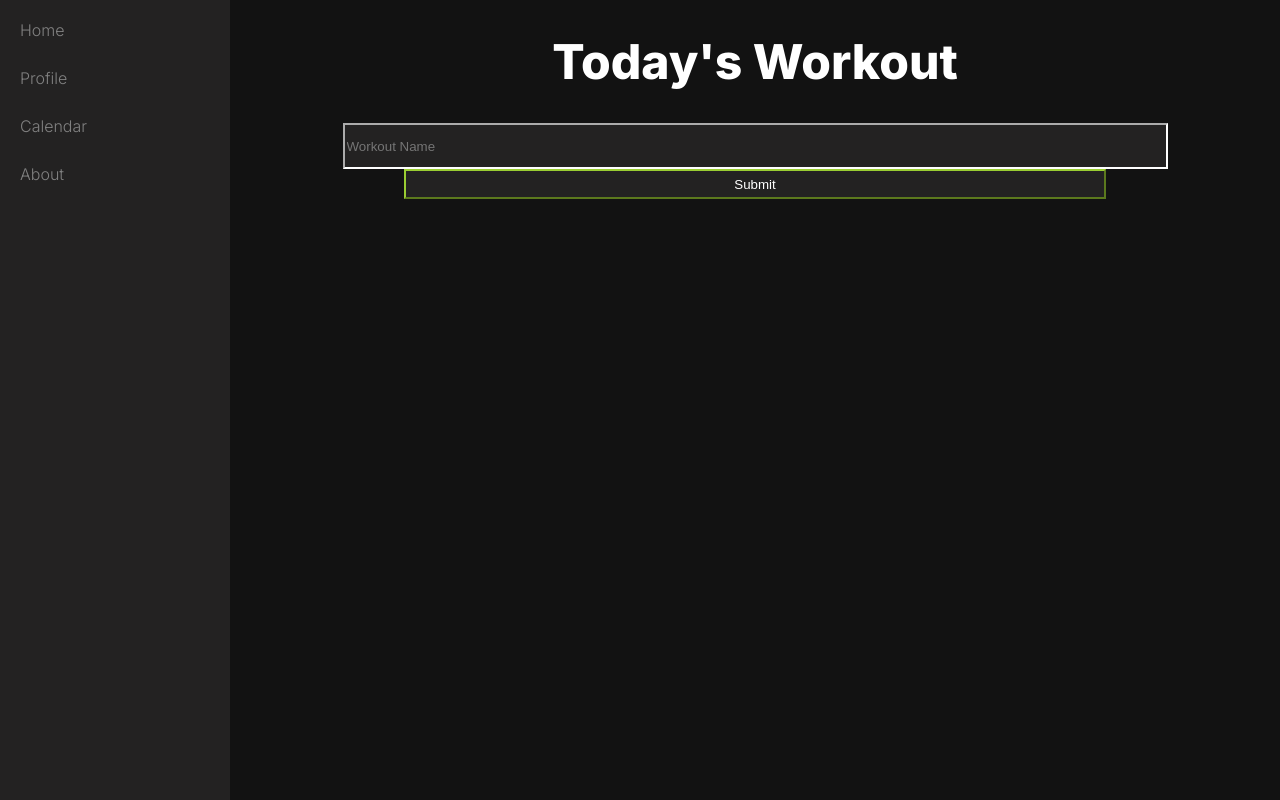
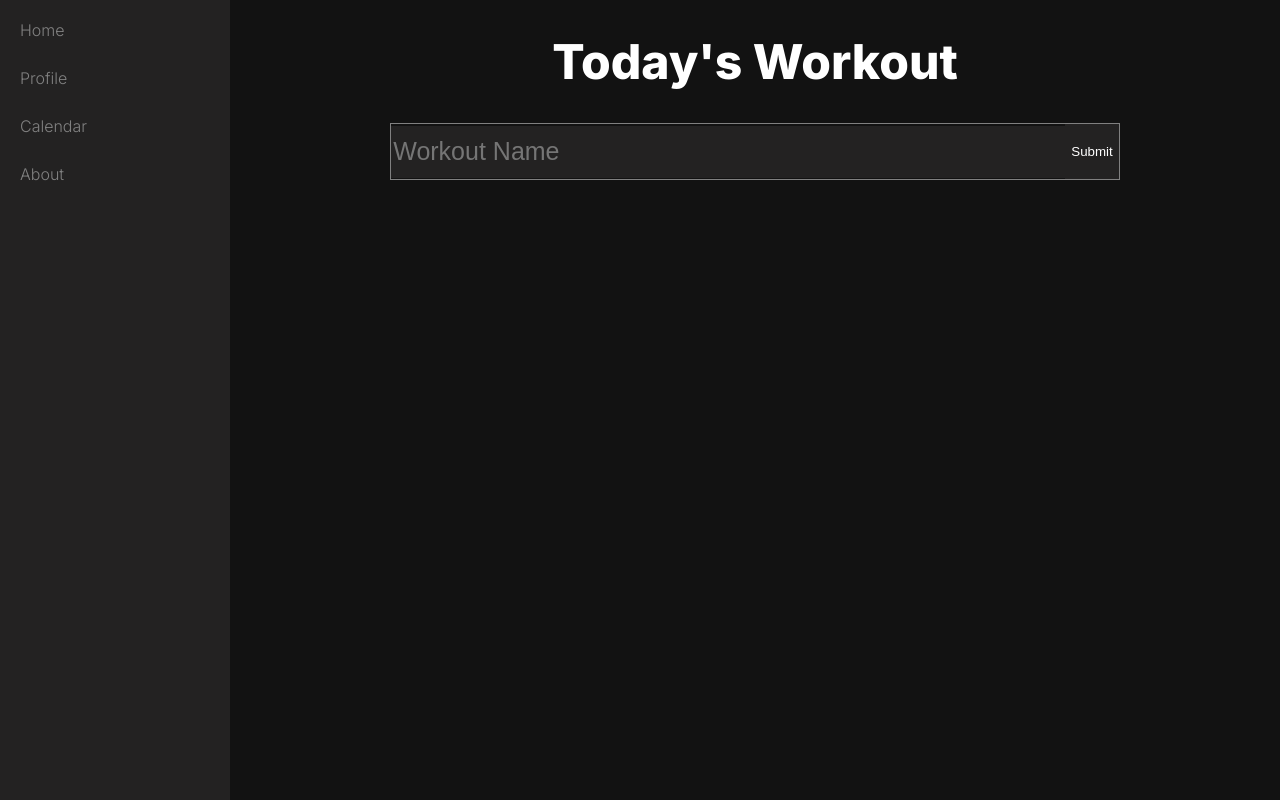
Before and after one commit to NE1NN/gym-progress-tracker, a React (Vite) app: page / in a window 1280 px wide. Built offline with nearby package versions, Linux system fonts and the light colour scheme.

Commit message:
Put submit button inside input form

```diff
--- a/src/App.css
+++ b/src/App.css
@@ -47,28 +47,46 @@ body {
   margin-top: 2rem;
 }
 
+/* Input form */
+.main-content form {
+  display: flex;
+  align-items: center;
+  border: 1px solid grey;
+}
+
 .main-content input {
   background-color: #232222;
   color: white;
-  border-color: #FFFFFF;
-  height: 40px;
+  height: 50px;
+  flex-grow: 2;
+  max-width: 670px;
+  font-size: 25px;
+  border-style: none;
+}
+
+.main-content input:focus {
+  outline: none;
+}
+
+.main-content form:focus-within {
+  outline: 1px solid white
 }
 
 #submit-btn {
-  width: 702.75px;
-  height: 30px;
   background-color: #232222;
   color: white;
-  border-color: yellowgreen;
+  height: 55px;
+  border-style: none;
 }
 
 /* Workout list */
 .workout-list {
  color: white;
  list-style-type: none;
- width: 662px;
+ width: 690px;
  background-color: #232222;
  margin-top: 40px;
+ font-size: larger;
 }
 
 .workout-list li {
--- a/src/components/MainContent.jsx
+++ b/src/components/MainContent.jsx
@@ -42,8 +42,8 @@ function MainContent() {
           <option value="Barbell Squat" />
           <option value="Deadlift" />
         </datalist>
+        <button id="submit-btn" onClick={handleSubmit}>Submit</button>
       </form>
-      <button id="submit-btn" onClick={handleSubmit}>Submit</button>
       <ul class="workout-list">
         {workoutItems}
       </ul>
```
